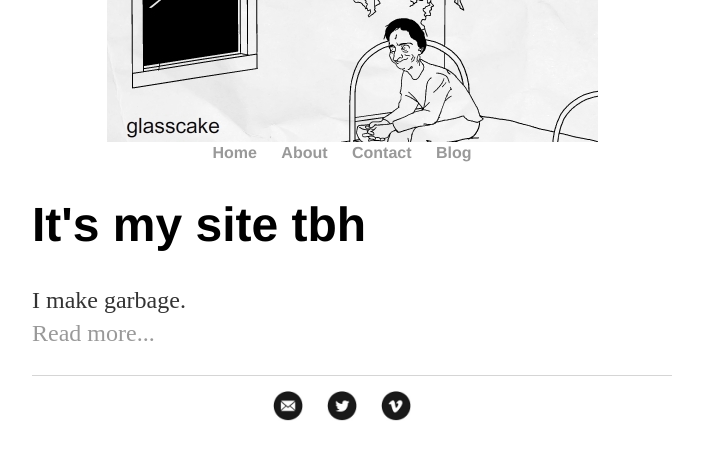
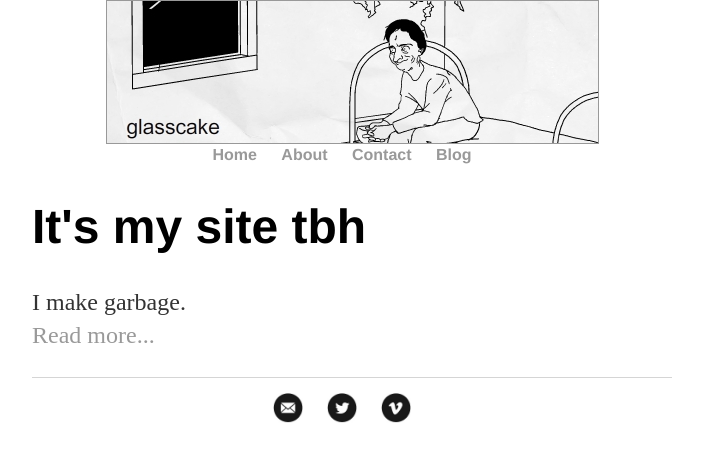
Before and after one commit to glasscaked/strip, a Jekyll site: the page built from index.html, in a window 1280 px wide. Shown: the top 462 px of the page, without its empty margins (288-991 px from the left). Built offline with Jekyll 4.4.1, drawn with Linux system fonts in a browser that asks for light colours.

Commit message:
Update default.html

```diff
--- a/_layouts/default.html
+++ b/_layouts/default.html
@@ -9,7 +9,7 @@
 
   <body>
     <header>
-      <div id="logo-container"><a href="/"><img alt="Banner" src="/images/logo.jpg"/></a></div>
+      <div id="logo-container"><a href="/"><img alt="Banner" src="/images/logo.jpg" border="1" /></a></div>
     <nav>
 <ul>
 <li><a href="/">Home</a></li>
```
